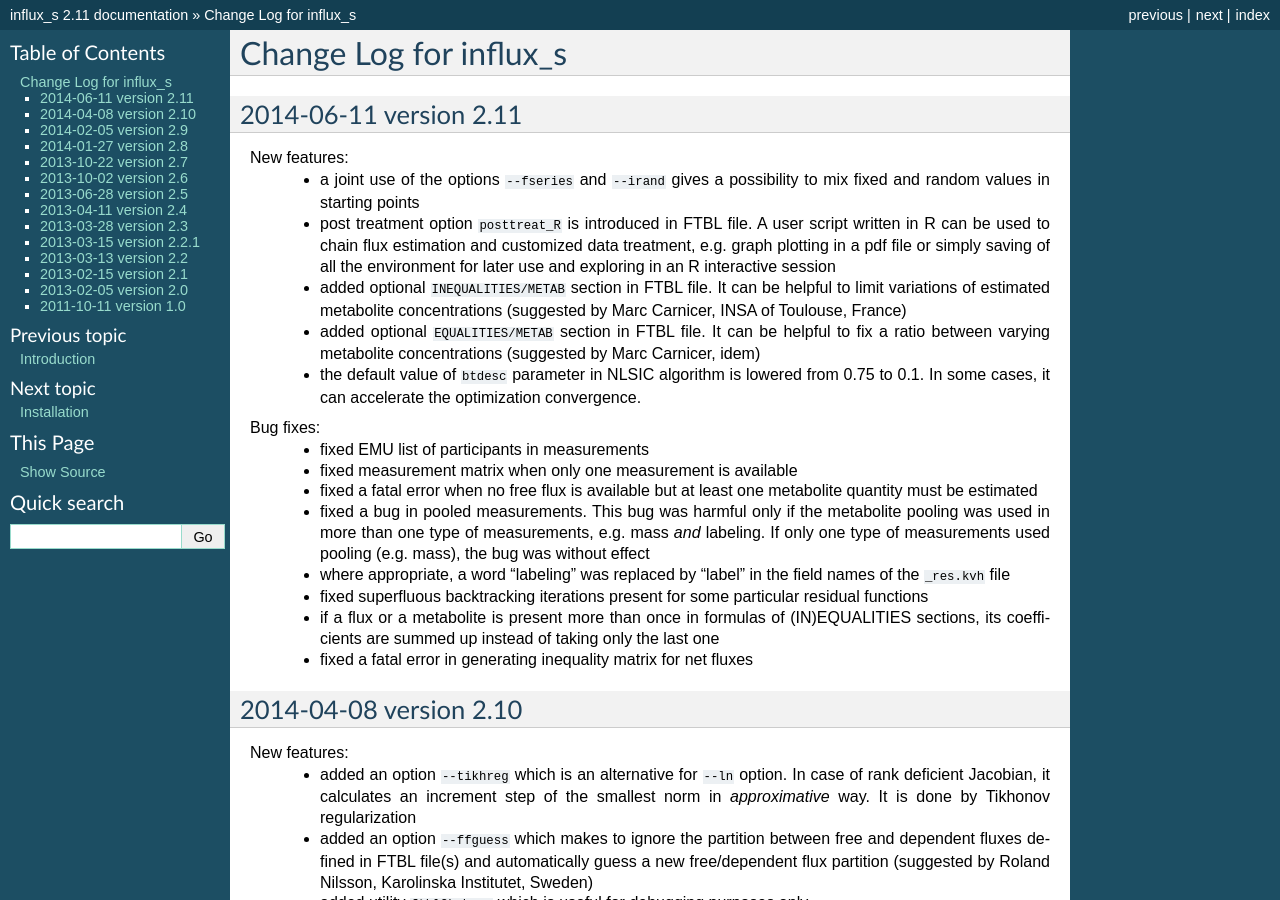
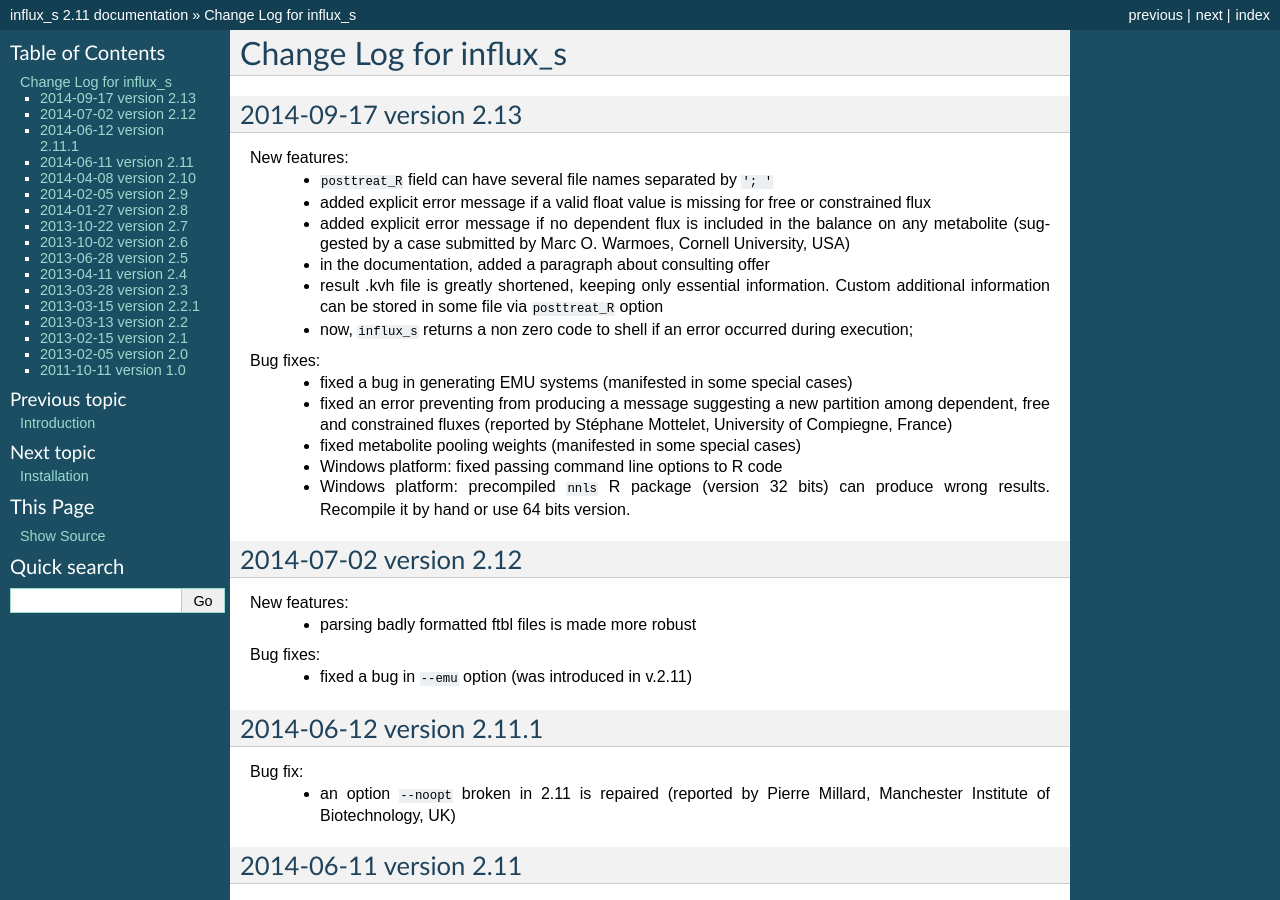
Before and after one commit to sgsokol/influx, a Sphinx documentation site: the page built from doc/changelog.rst, in a window 1280 px wide and 900 px high. Built offline with Sphinx 7.4.7, drawn with Linux system fonts in a browser that asks for light colours; some of the changed text lies outside the part shown.

Commit message:
added v2.11.1, v2.12, v2.13

```diff
--- a/doc/ChangeLog.txt
+++ b/doc/ChangeLog.txt
@@ -1,6 +1,37 @@
 =======================
 Change Log for influx_s
 =======================
+
+2014-09-17 version 2.13
+-----------------------
+New features:
+ - ``posttreat_R`` field can have several file names separated by ``'; '``
+ - added explicit error message if a valid float value is missing for free or constrained flux
+ - added explicit error message if no dependent flux is included in the balance on any metabolite (suggested by a case submitted by Marc O. Warmoes, Cornell University, USA)
+ - in the documentation, added a paragraph about consulting offer
+ - result .kvh file is greatly shortened, keeping only essential information. Custom additional information can be stored in some file via ``posttreat_R`` option
+ - now, ``influx_s`` returns a non zero code to shell if an error occurred during execution;
+
+Bug fixes:
+ - fixed a bug in generating EMU systems (manifested in some special cases)
+ - fixed an error preventing from producing a message suggesting a new partition among dependent, free and constrained fluxes (reported by Stéphane Mottelet, University of Compiegne, France)
+ - fixed metabolite pooling weights (manifested in some special cases)
+ - Windows platform: fixed passing command line options to R code
+ - Windows platform: precompiled ``nnls`` R package (version 32 bits) can produce wrong results. Recompile it by hand or use 64 bits version.
+
+
+2014-07-02 version 2.12
+-----------------------
+New features:
+ - parsing badly formatted ftbl files is made more robust
+Bug fixes:
+ - fixed a bug in ``--emu`` option (was introduced in v.2.11)
+
+
+2014-06-12 version 2.11.1
+-------------------------
+Bug fix:
+ - an option ``--noopt`` broken in 2.11 is repaired (reported by Pierre Millard, Manchester Institute of Biotechnology, UK)
 
 2014-06-11 version 2.11
 -----------------------
@@ -95,7 +126,7 @@ Bug fixes:
 ----------------------
 New features:
  - an argument of the option ``--np=NP`` (number of processes) can be fractional, between 0 and 1 in which case the number of requested cores is calculated as NP*number_of_available_cores
- - in documentation, added a section describing some problematic cases and measures which could be undertaken to solve or to work around them. Few more field names in the output file are described (based on discussions with Yanfen Fu, University of Washington)
+ - in documentation, added a section describing some problematic cases and measures which could be undertaken to solve or to work around them. Few more field names in the output file are described (based on discussions with Yanfen Fu, University of Washington, USA)
  - missing values in measurements (NA as Non Available) are allowed in FTBL files.
 
 Bug fixes:
@@ -134,7 +165,7 @@ Bug fixes:
 2013-03-15 version 2.2.1
 ------------------------
 Bug fixes:
- - fixed a fatal error in Jacobian matrix construction when no measured fluxes are provided in FTBL file (reported by Yanfen Fu, University of Washington);
+ - fixed a fatal error in Jacobian matrix construction when no measured fluxes are provided in FTBL file (reported by Yanfen Fu, University of Washington, USA);
  - in the User's manual, added a naming convention for variable growth fluxes.
 
 2013-03-13 version 2.2
```
